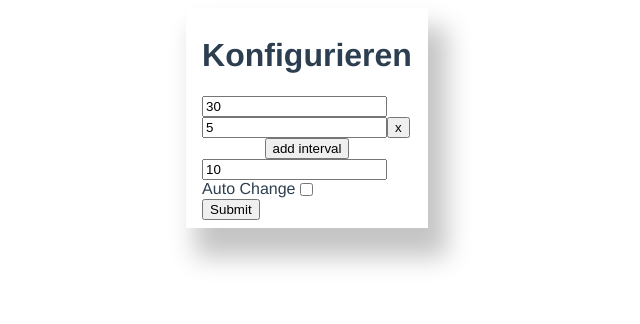
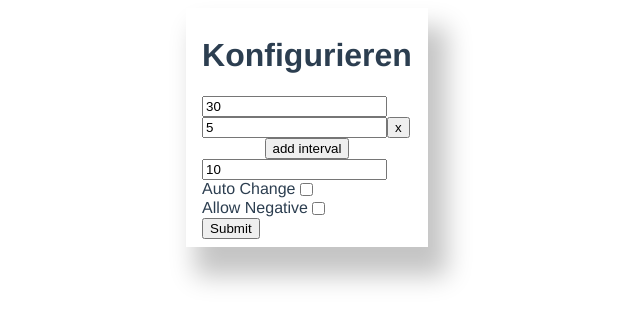
Before and after one commit to DanielStefanK/simple-stream-timer, a Vue app: page /configure in a window 1280 px wide. Shown: the top 324 px of the page, without its empty margins (333-973 px from the left). Built offline with nearby package versions, Linux system fonts and the light colour scheme.

Commit message:
added flag for negative values

```diff
--- a/src/pages/config.vue
+++ b/src/pages/config.vue
@@ -16,6 +16,11 @@
       <div class="configContent">
         <label for="autoChange">Auto Change</label>
         <input id="autoChange" type="checkbox" v-model="autoChange">
+      </div>
+
+      <div class="configContent">
+        <label for="allowNegative">Allow Negative</label>
+        <input id="allowNegative" type="checkbox" v-model="allowNegative">
       </div>
 
       <div class="configContent">
@@ -68,6 +73,8 @@ export default defineComponent ({
 
     const autoChange = ref(false)
 
+    const allowNegative = ref(false)
+
     const reps = ref(10)
 
     const submitConfig = () => {
@@ -79,7 +86,8 @@ export default defineComponent ({
       router.push({name: "Timer", query: {
         intervals: JSON.stringify(intervals.value),
         reps: reps.value,
-        autoChange: JSON.stringify(autoChange.value)
+        autoChange: JSON.stringify(autoChange.value),
+        allowNegative: JSON.stringify(allowNegative.value)
       }})
     }
 
@@ -89,7 +97,8 @@ export default defineComponent ({
       reps,
       del,
       autoChange,
-      submitConfig
+      submitConfig,
+      allowNegative
     }
   }
 })
--- a/src/pages/timer.vue
+++ b/src/pages/timer.vue
@@ -3,7 +3,7 @@
     @click.right="toggle"
     @click="onClickNumber"
     @click.middle="goBack"
-    :class="{covercard: true, shakecard: currentSeconds <=0 && currentSeconds >-1 && isRunning}">
+    :class="{covercard: true, shakecard: currentSeconds <=0 && currentSeconds >-1}">
       <template v-if="!done">
         <h3 v-if="reps>0" class="removeSpace">{{repsDisplay}}</h3>
         <h1 :class="{alert: currentSeconds < 1 && state != 0, stopped: !isRunning, pulsing: currentSeconds <= -60 }">{{prettyTime}}</h1>
@@ -16,7 +16,7 @@
 
 <script>
 import { useRoute } from 'vue-router'
-import { computed, ref } from 'vue'
+import { computed, onBeforeUnmount, ref } from 'vue'
 
 const sound = require('@/assets/chime.mp3');
 
@@ -24,10 +24,14 @@ export default {
   name: 'App',
   setup () {
     var audio = new Audio(sound)
-    const {intervals, autoChange, reps} = getConfig ()
+    const {intervals, autoChange, reps, allowNegative} = getConfig ()
     const isRunning = ref(false)
     const nextIntervalIndex = ref(0)
     let countdownInterval;
+
+    onBeforeUnmount(() => {
+      clearInterval(countdownInterval)
+    })
 
     const getInterval = () => {
       return intervals[nextIntervalIndex.value%intervals.length]
@@ -43,8 +47,15 @@ export default {
       if (isRunning.value) return
       countdownInterval = setInterval(() => {
         currentSeconds.value--
-        if (currentSeconds.value === 0) audio.play()
+        if (currentSeconds.value === 0)
+        {
+          audio.play()
 
+          if (!allowNegative) {
+            pause()
+          }
+
+        }
         if (currentSeconds.value === -1 && autoChange) {
           pause()
           loadNext ()
@@ -120,11 +131,13 @@ const getConfig = () => {
     const intervals = route.query.intervals ? JSON.parse(route.query.intervals) : [25,5]
     const autoChange = route.query.autoChange ? JSON.parse(route.query.autoChange) : false
     const reps = route.query.reps ? JSON.parse(route.query.reps) : false
+    const allowNegative = route.query.allowNegative ? JSON.parse(route.query.allowNegative) : false
 
     return {
       intervals,
       autoChange,
-      reps
+      reps,
+      allowNegative
     }
 }
 </script>
```
